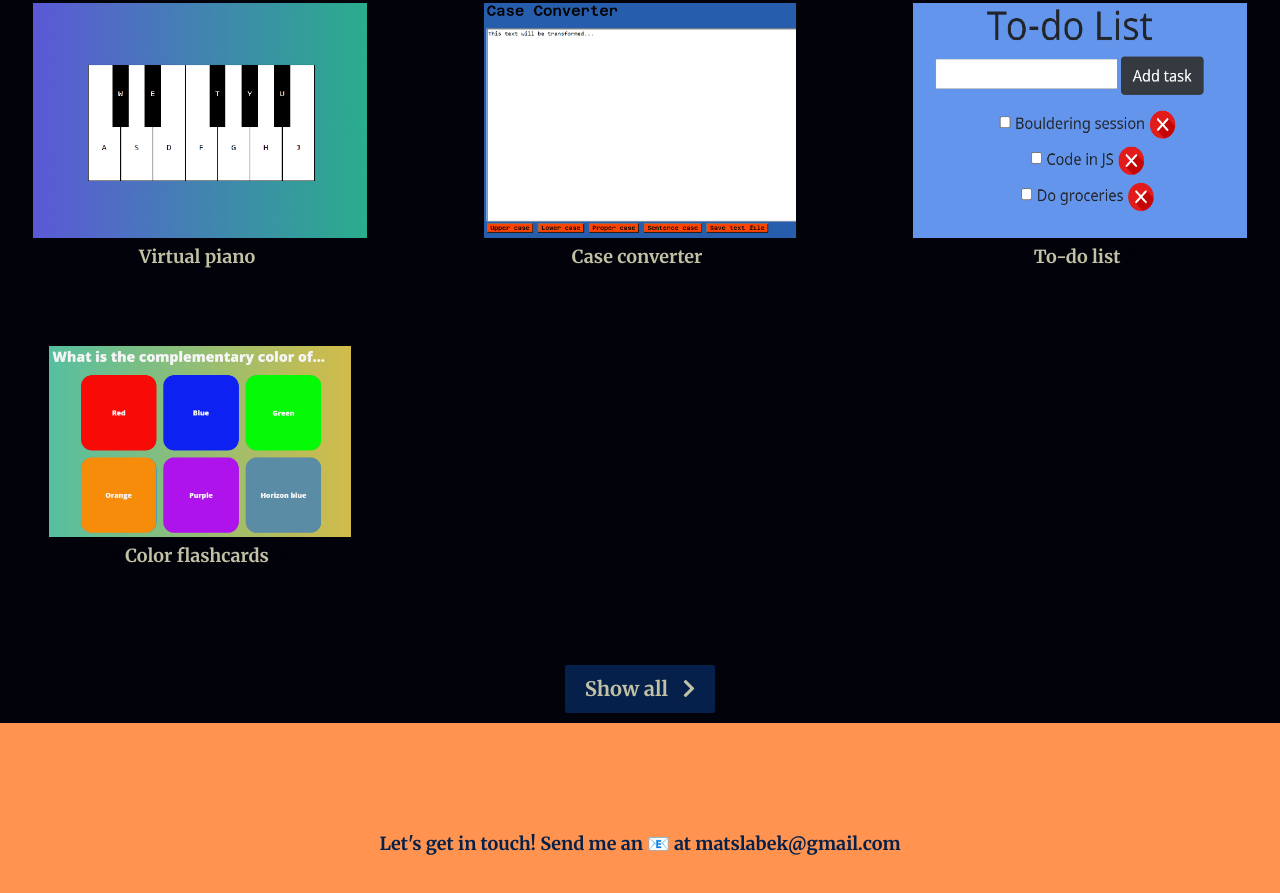
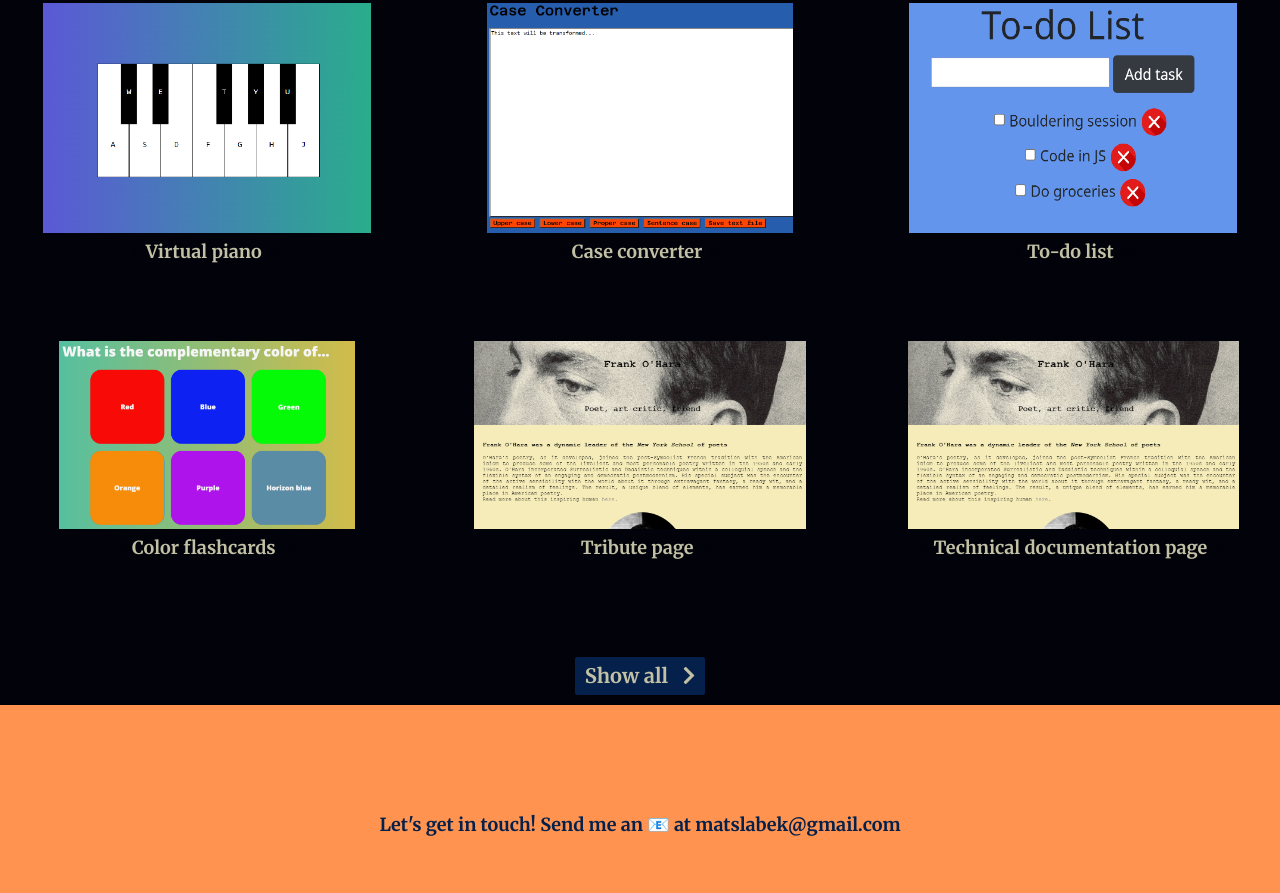
Before and after one commit to matslabek/personal_portfolio, a website: page index.html in a window 1280 px wide. Shown: the part 1013-1906 px from the top of the page. Drawn offline with Linux system fonts and the light colour scheme.

Commit message:
Added tribute page to portfolio section

```diff
--- a/index.html
+++ b/index.html
@@ -27,7 +27,7 @@
             <div class="projects-grid">
 
                 <div class="project-tile">
-                    <a href="https://github.com/matslabek/Virtual_piano">
+                    <a href="https://codepen.io/matslabek/pen/qBXXmRN">
                     <img src="img/virtual_piano.png" alt="Virtual piano" class="project-img">
                     <p>
                         <span class="code">&lt;</span>
@@ -66,10 +66,30 @@
                     </p>
                     </a>
                 </div>
+                <div class="project-tile">
+                    <a href="https://codepen.io/matslabek/pen/QWNrbRv">
+                        <img src="img/tribute_page.png" alt="Frank O'Hara tribute page" class="project-img">
+                        <p>
+                            <span class="code">&lt;</span>
+                            Tribute page
+                            <span class="code">&#47;&gt;</span>
+                        </p>
+                    </a>
+                </div>
+                <div class="project-tile">
+                    <a href="https://codepen.io/matslabek/pen/YzqbJpa">
+                        <img src="img/tribute_page.png" alt="Frank O'Hara tribute page" class="project-img">
+                        <p>
+                            <span class="code">&lt;</span>
+                            Technical documentation page
+                            <span class="code">&#47;&gt;</span>
+                        </p>
+                    </a>
+                </div>
             </div>
         <a
                 id="profile-link"
-                href="https://github.com/matslabek"
+                href="https://codepen.io/matslabek"
                 class="btn btn-show-all"
                 target="_blank"
         >Show all <i class="fas fa-chevron-right"></i
--- a/styles.css
+++ b/styles.css
@@ -85,7 +85,7 @@ h1 {
     grid-template-columns: repeat(auto-fit, minmax(320px, 1fr));
     grid-gap: 4rem;
     width: 100%;
-    max-width: 1280px;
+    max-width: 1260px;
     margin: 0 auto 6rem;
 }
 .project-tile{
@@ -119,7 +119,7 @@ h1 {
 
 .btn {
     display: inline-block;
-    padding: 1rem 2rem;
+    padding: .5rem 1rem;
     border-radius: 2px;
     margin-bottom: 1rem;
 }
```
Also changed, not shown: img/tribute_page.png (added).
